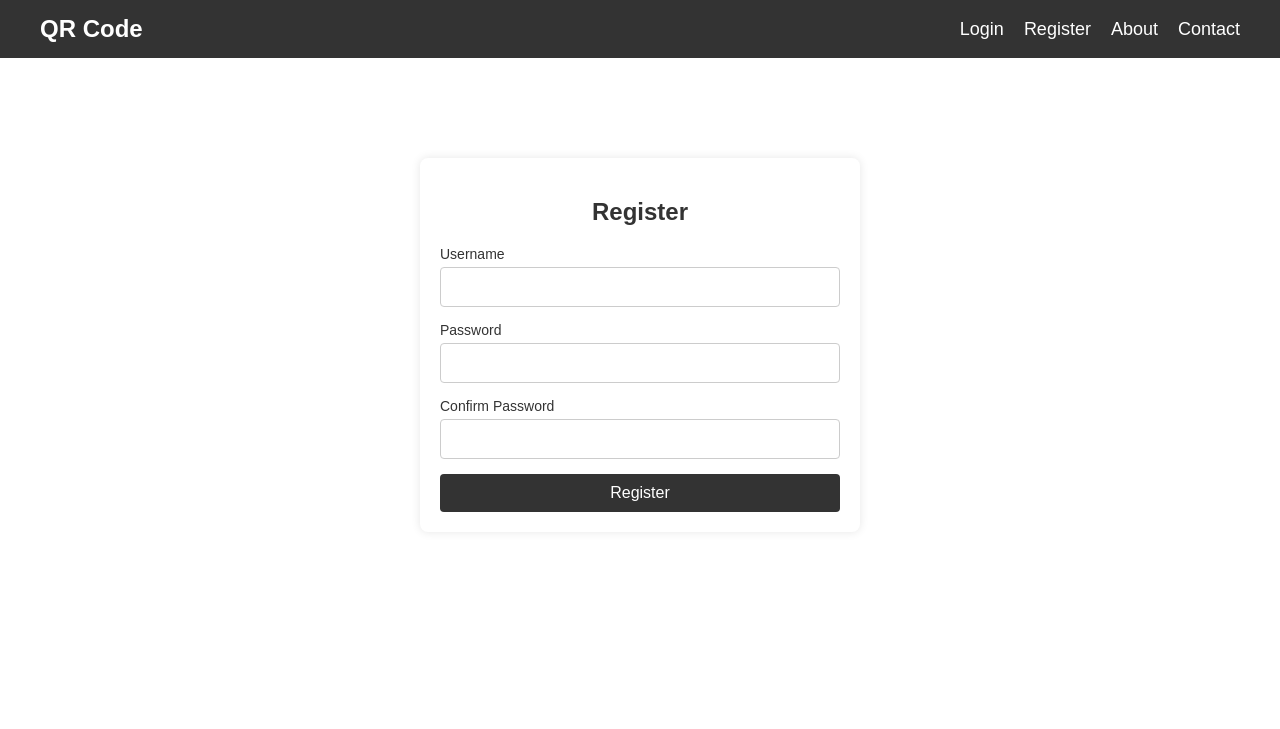
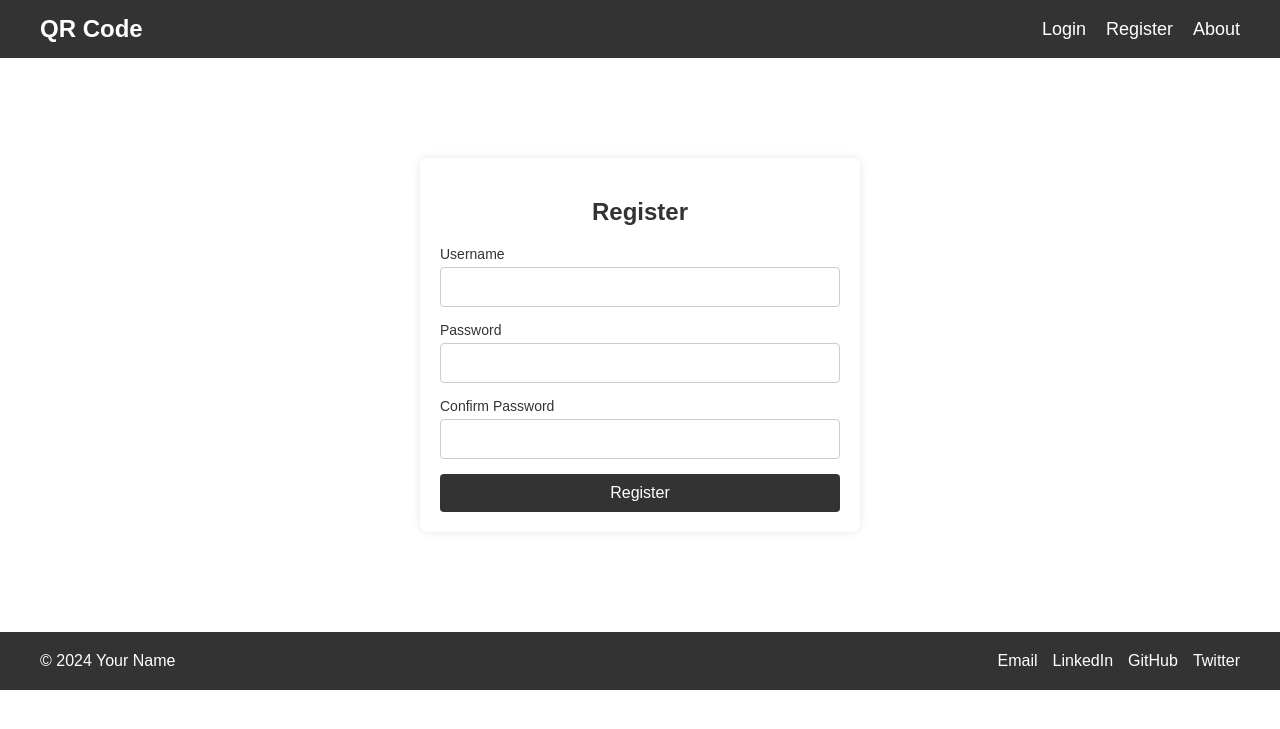
Before and after one commit to matheusdealcantara/qr_code_generator, a Flask app: page /register in a window 1280 px wide. Shown: the top 729 px of the page. Run offline with Flask 3, Linux system fonts and the light colour scheme; some libraries are stand-ins or nearby versions.

Commit message:
Add proper routing on html

```diff
--- a/app.py
+++ b/app.py
@@ -3,7 +3,7 @@ from io import BytesIO
 
 import qrcode
 from cs50 import SQL
-from flask import Flask, render_template, request, send_file, session
+from flask import Flask, redirect, render_template, request, send_file, session
 from werkzeug.security import check_password_hash, generate_password_hash
 
 from flask_session import Session
@@ -61,7 +61,7 @@ def generate():
     data = request.form.get('data')
 
     qr = qrcode.QRCode(
-        version=1,
+       version=1,
         error_correction=qrcode.constants.ERROR_CORRECT_L,
         box_size=10,
         border=4,
@@ -80,7 +80,7 @@ def generate():
 @app.route('/history')
 @login_required
 def history():
-    rows = db.execute('SELECT * FROM qr WHERE user_id = :user_id', user_id=session['user_id'])
+    rows = db.execute('SELECT * FROM qr WHERE user_id = ?', session['user_id'])
     return render_template('history.html', rows=rows)
 
 
@@ -93,15 +93,21 @@ def register():
 
         if not username:
             return apology('You must provide a username', 403)
+
         if not password:
             return apology('You must provide a password', 403)
+
         if password != confirmation:
             return apology('Passwords do not match', 403)
 
         hash = generate_password_hash(password)
-        db.execute('INSERT INTO users (username, hash) VALUES (:username, :hash)', username=username, hash=hash)
 
-        return render_template('login.html')
+        try:
+            db.execute('INSERT INTO users (username, hash) VALUES (?, ?)', username, hash)
+        except ValueError:
+            return apology('Username already exists', 403)
+
+        return redirect('/')
     else:
         return render_template('register.html')
 
@@ -117,7 +123,7 @@ def login():
         if not password:
             return apology('You must provide a password', 403)
 
-        rows = db.execute('SELECT * FROM users WHERE username = :username', username=username)
+        rows = db.execute('SELECT * FROM users WHERE username = ?', username)
 
         if len(rows) != 1 or not check_password_hash(rows[0]['hash'], password):
             return apology('Invalid username and/or password', 403)
--- a/static/styles.css
+++ b/static/styles.css
@@ -121,6 +121,57 @@ button[type="submit"]:hover {
     background-color: #0056b3;
 }
 
+/* Footer styles */
+.footer {
+    background-color: #333;
+    color: white;
+    padding: 20px 0;
+    text-align: center;
+    margin-top: 50px;
+}
+
+.footer-container {
+    max-width: 1200px;
+    margin: 0 auto;
+    display: flex;
+    justify-content: space-between;
+    align-items: center;
+    flex-wrap: wrap;
+}
+
+.footer-name p {
+    margin: 0;
+    font-size: 16px;
+}
+
+.footer-links {
+    display: flex;
+    gap: 15px;
+}
+
+.footer-links a {
+    color: white;
+    text-decoration: none;
+    font-size: 16px;
+    transition: color 0.3s ease;
+}
+
+.footer-links a:hover {
+    color: #ff9800;
+}
+
+/* Responsive footer styles */
+@media (max-width: 768px) {
+    .footer-container {
+        flex-direction: column;
+    }
+
+    .footer-links {
+        margin-top: 10px;
+    }
+}
+
+
 /* Responsive styles */
 @media (max-width: 768px) {
     .navbar-links {
--- a/templates/layout.html
+++ b/templates/layout.html
@@ -11,13 +11,12 @@
     <nav class="navbar">
         <div class="navbar-container">
             <div class="navbar-title">
-                <a href="#">QR Code</a>
+                <a href="/">QR Code</a>
             </div>
             {% if session["user_id"] %}
             <div class="navbar-links" id="navbarLinks">
-                <a href="#generate">Generate</a>
-                <a href="#about">About</a>
-                <a href="#contact">Contact</a>
+                <a href="/">Generate</a>
+                <a href="about">About</a>
             </div>
             <button class="navbar-toggle" id="navbarToggle">
                 <span class="navbar-toggle-icon"></span>
@@ -28,8 +27,7 @@
             <div class="navbar-links" id="navbarLinks">
                 <a href="login">Login</a>
                 <a href="register">Register</a>
-                <a href="#about">About</a>
-                <a href="#contact">Contact</a>
+                <a href="about">About</a>
             </div>
             <button class="navbar-toggle" id="navbarToggle">
                 <span class="navbar-toggle-icon"></span>
@@ -44,6 +42,21 @@
         {% block content %}{% endblock %}
     </div>
 
+    <footer class="footer">
+        <div class="footer-container">
+            <div class="footer-name">
+                <p>&copy; 2024 Your Name</p>
+            </div>
+            <div class="footer-links">
+                <a href="mailto:youremail@example.com">Email</a>
+                <a href="https://www.linkedin.com/in/yourprofile" target="_blank">LinkedIn</a>
+                <a href="https://github.com/yourusername" target="_blank">GitHub</a>
+                <a href="https://twitter.com/yourusername" target="_blank">Twitter</a>
+            </div>
+        </div>
+    </footer>
+
+
     <script>
         document.getElementById('navbarToggle').addEventListener('click', function() {
             var links = document.getElementById('navbarLinks');
--- a/templates/login.html
+++ b/templates/login.html
@@ -28,8 +28,8 @@
             <button type="submit" id="submitButton">Login</button>
 
             <p id="toggleForm">
-                Don't have an account? <a href="#" onclick="toggleForm()">Register here</a>
+                Don't have an account? <a href="register" onclick="toggleForm()">Register here</a>
             </p>
         </form>
-    </div>
+</div>
 {% endblock %}
--- a/templates/register.html
+++ b/templates/register.html
@@ -2,7 +2,7 @@
 
 {% block content %}
     <div class="form-container">
-        <form id="authForm" action="/login" method="post">
+        <form id="authForm" action="/register" method="post">
             <h2 id="formTitle">Register</h2>
 
             <div class="form-group">
```
Also changed, not shown: templates/about.html (added, +7 -0 lines), 1 other file.
